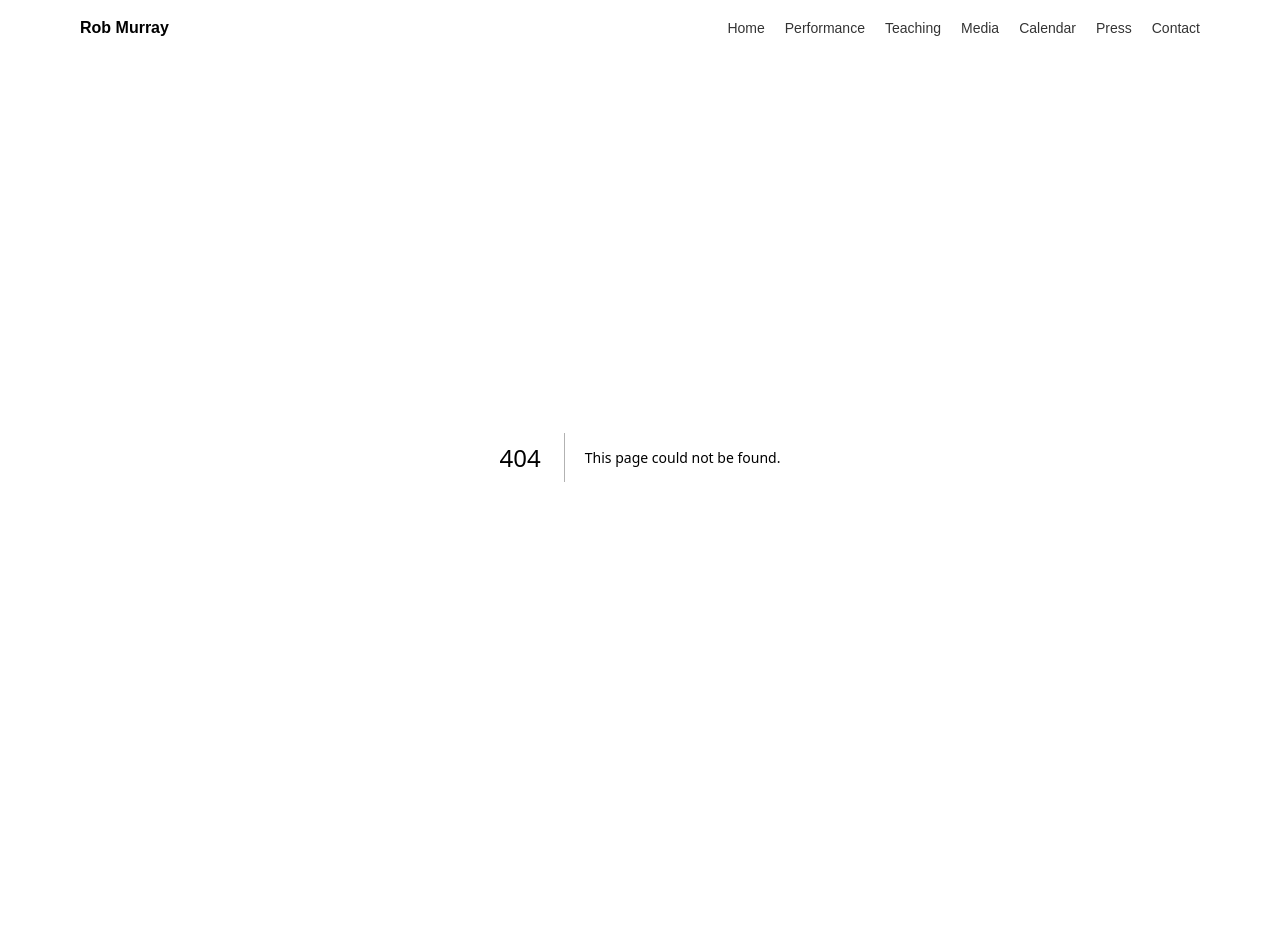
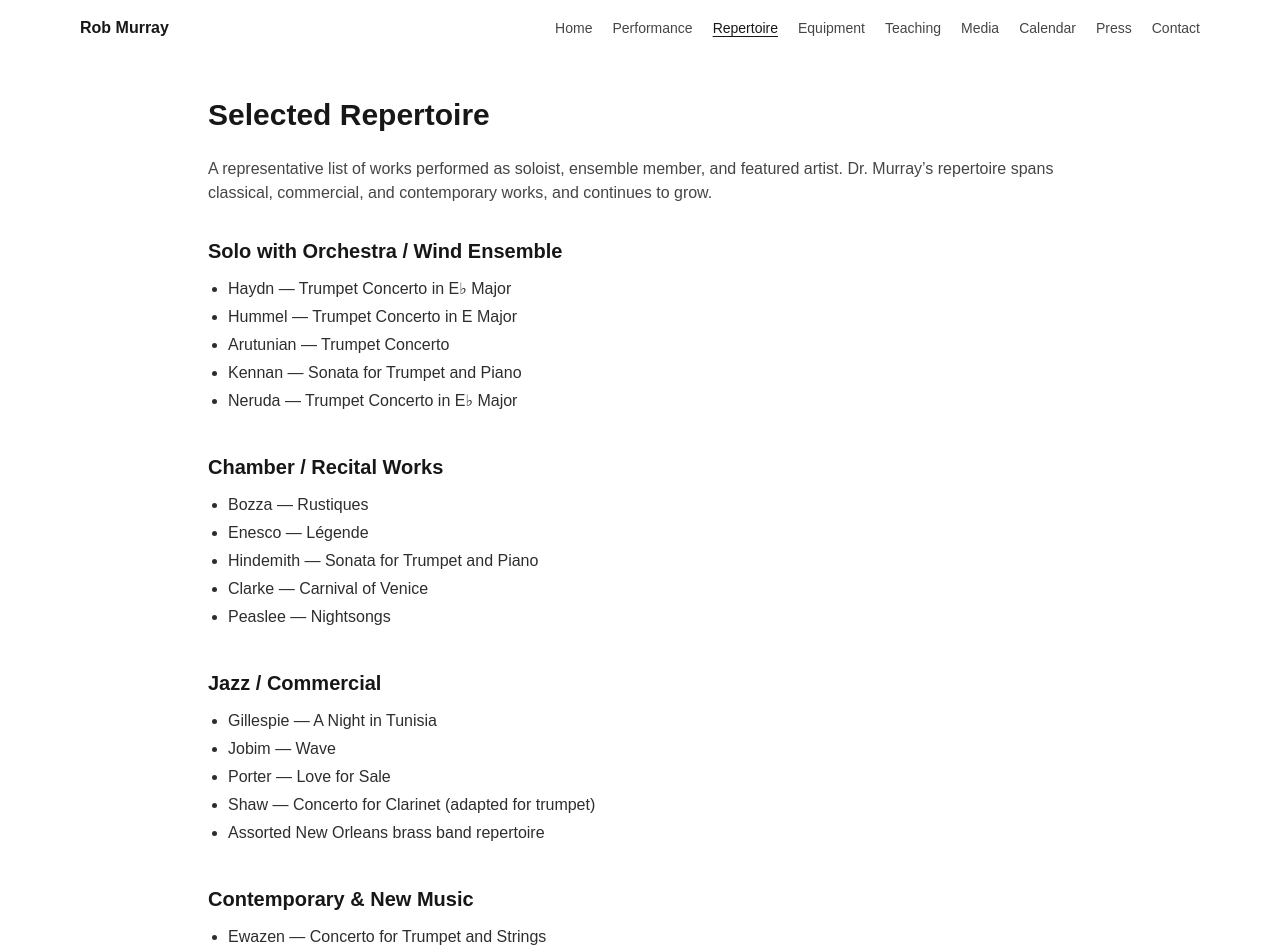
Before and after one commit to rpoole444/dr-murray-website, a Next.js app: page /repertoire in a window 1280 px wide. Before the commit this address had no page. Shown: the top 952 px of the page. Built offline with nearby package versions, Linux system fonts and the light colour scheme.

Commit message:
add repertoire and equipment for examples

```diff
--- /dev/null
+++ b/src/app/equipment/page.tsx
@@ -0,0 +1,14 @@
+export const metadata = { title: 'Equipment', description: 'Primary instruments and setup.' };
+export default function Equipment() {
+  return (
+    <main className="max-w-4xl mx-auto px-4 py-10">
+      <h1 className="text-3xl font-bold mb-6">Equipment</h1>
+      <ul className="list-disc pl-5 space-y-1 opacity-90">
+        <li>Bb/C/Piccolo Trumpets — (models/mouthpieces)</li>
+        <li>Flugelhorn — (brand/model)</li>
+        <li>Mouthpieces — (sizes), mutes (straight/cup/harmon/etc.)</li>
+        <li>Mic & interface for remote sessions/lessons</li>
+      </ul>
+    </main>
+  );
+}
--- a/src/app/page.tsx
+++ b/src/app/page.tsx
@@ -67,6 +67,11 @@ export default function Home() {
             desc="Selected videos, audio, and photos."
             href="/media"
           />
+          <FeatureCard
+            title="Repertoire"
+            desc="Solo, chamber, contemporary & commercial."
+            href="/repertoire"
+          />
         </div>
       </section>
 
--- /dev/null
+++ b/src/app/repertoire/page.tsx
@@ -0,0 +1,59 @@
+export const metadata = {
+  title: 'Repertoire',
+  description: 'Selected performance repertoire of Dr. Rob Murray, DMA.',
+};
+
+export default function Repertoire() {
+  return (
+    <main className="max-w-4xl mx-auto px-4 py-10">
+      <h1 className="text-3xl font-bold mb-6">Selected Repertoire</h1>
+      <p className="opacity-80 mb-8">
+        A representative list of works performed as soloist, ensemble member, and featured artist.
+        Dr. Murray’s repertoire spans classical, commercial, and contemporary works, and continues to grow.
+      </p>
+
+      <section className="mb-10">
+        <h2 className="text-xl font-semibold mb-3">Solo with Orchestra / Wind Ensemble</h2>
+        <ul className="list-disc pl-5 space-y-1 opacity-90">
+          <li>Haydn — Trumpet Concerto in E♭ Major</li>
+          <li>Hummel — Trumpet Concerto in E Major</li>
+          <li>Arutunian — Trumpet Concerto</li>
+          <li>Kennan — Sonata for Trumpet and Piano</li>
+          <li>Neruda — Trumpet Concerto in E♭ Major</li>
+        </ul>
+      </section>
+
+      <section className="mb-10">
+        <h2 className="text-xl font-semibold mb-3">Chamber / Recital Works</h2>
+        <ul className="list-disc pl-5 space-y-1 opacity-90">
+          <li>Bozza — Rustiques</li>
+          <li>Enesco — Légende</li>
+          <li>Hindemith — Sonata for Trumpet and Piano</li>
+          <li>Clarke — Carnival of Venice</li>
+          <li>Peaslee — Nightsongs</li>
+        </ul>
+      </section>
+
+      <section className="mb-10">
+        <h2 className="text-xl font-semibold mb-3">Jazz / Commercial</h2>
+        <ul className="list-disc pl-5 space-y-1 opacity-90">
+          <li>Gillespie — A Night in Tunisia</li>
+          <li>Jobim — Wave</li>
+          <li>Porter — Love for Sale</li>
+          <li>Shaw — Concerto for Clarinet (adapted for trumpet)</li>
+          <li>Assorted New Orleans brass band repertoire</li>
+        </ul>
+      </section>
+
+      <section>
+        <h2 className="text-xl font-semibold mb-3">Contemporary & New Music</h2>
+        <ul className="list-disc pl-5 space-y-1 opacity-90">
+          <li>Ewazen — Concerto for Trumpet and Strings</li>
+          <li>McKee — This Morning’s Ride</li>
+          <li>Plog — Postcards</li>
+          <li>Original compositions and arrangements for solo trumpet and mixed ensembles</li>
+        </ul>
+      </section>
+    </main>
+  );
+}
--- a/src/app/sitemap.ts
+++ b/src/app/sitemap.ts
@@ -5,14 +5,17 @@ export default function sitemap(): MetadataRoute.Sitemap {
   const now = new Date();
 
   const routes = [
-    '',               // /
+  '',
   '/performance',
+  '/repertoire',
+  '/equipment',
   '/teaching',
   '/media',
   '/calendar',
   '/press',
   '/contact',
 ];
+
 
   return routes.map((path) => ({
     url: `${base}${path}`,
--- a/src/components/Navbar.tsx
+++ b/src/components/Navbar.tsx
@@ -7,12 +7,15 @@ import { useState } from 'react';
 const links = [
   { href: '/', label: 'Home' },
   { href: '/performance', label: 'Performance' },
+  { href: '/repertoire', label: 'Repertoire' },
+  { href: '/equipment', label: 'Equipment' },
   { href: '/teaching', label: 'Teaching' },
   { href: '/media', label: 'Media' },
   { href: '/calendar', label: 'Calendar' },
   { href: '/press', label: 'Press' },
   { href: '/contact', label: 'Contact' },
 ];
+
 
 export default function Navbar() {
   const pathname = usePathname();
```
Lines whose indentation alone changed are shown as unchanged.
